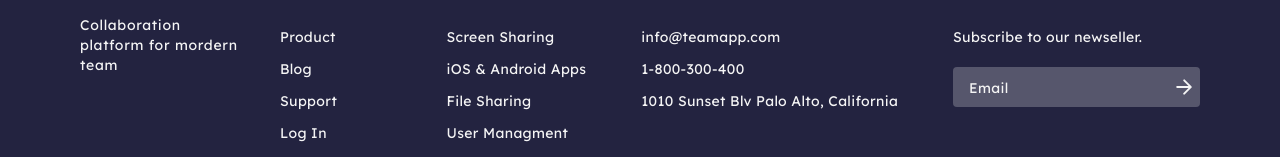
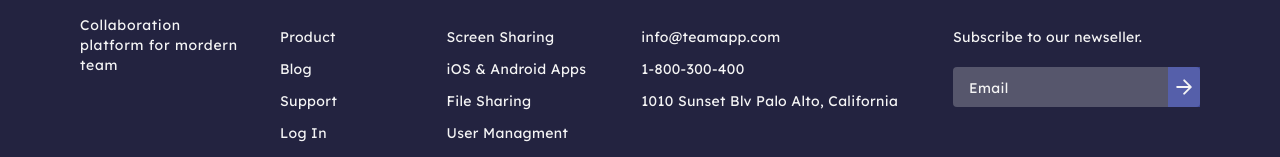
Before and after one commit to derrickgolden/figmaToReact, a React (Vite) app: page /blog/1 in a window 1280 px wide. Shown: the part 309-466 px from the top of the page. Built offline with nearby package versions, Linux system fonts and the light colour scheme.

Commit message:
input disable

```diff
--- a/src/pages/BlogPost.jsx
+++ b/src/pages/BlogPost.jsx
@@ -24,7 +24,6 @@ const BlogPost = ({}) =>{
 
         setIsLoading(true)
         fetchData(id).then(res => {
-            console.log(res)
             setIsLoading(false)
             setIsError(false)
             setArticle(res)
--- a/src/sections/Footer.jsx
+++ b/src/sections/Footer.jsx
@@ -69,13 +69,13 @@ const Footer = () =>{
                     className="text-softBlue relative"
                     >
                         <input type="email" name="email" id="email" placeholder="Email"
-                        onChange={e => handleInput(e)} value={value} required
+                        onChange={e => handleInput(e)} value={value} disabled={isDisabled} required
                         className="py-2 pl-4 pr-10 rounded bg-lightGray text-offWhite
                         placeholder:text-offWhite placeholder:font-lexend-deca placeholder:text-sm
                         placeholder:tracking-wide"/>
-                        <input type="submit" value=""
-                        className="absolute right-0 top-0 bottom-0 bg-arrow-right bg-no-repeat
-                          w-8 cursor-pointer z-20 bg-center" />
+                        <input type="submit" value="" disabled={isDisabled}
+                        className={`absolute right-0 top-0 bottom-0 bg-arrow-right bg-no-repeat
+                          w-8 ${isDisabled? "": "cursor-pointer "} z-20 bg-center bg-lightBlue`} />
                     </form>
                 </div>
             </div>
```
